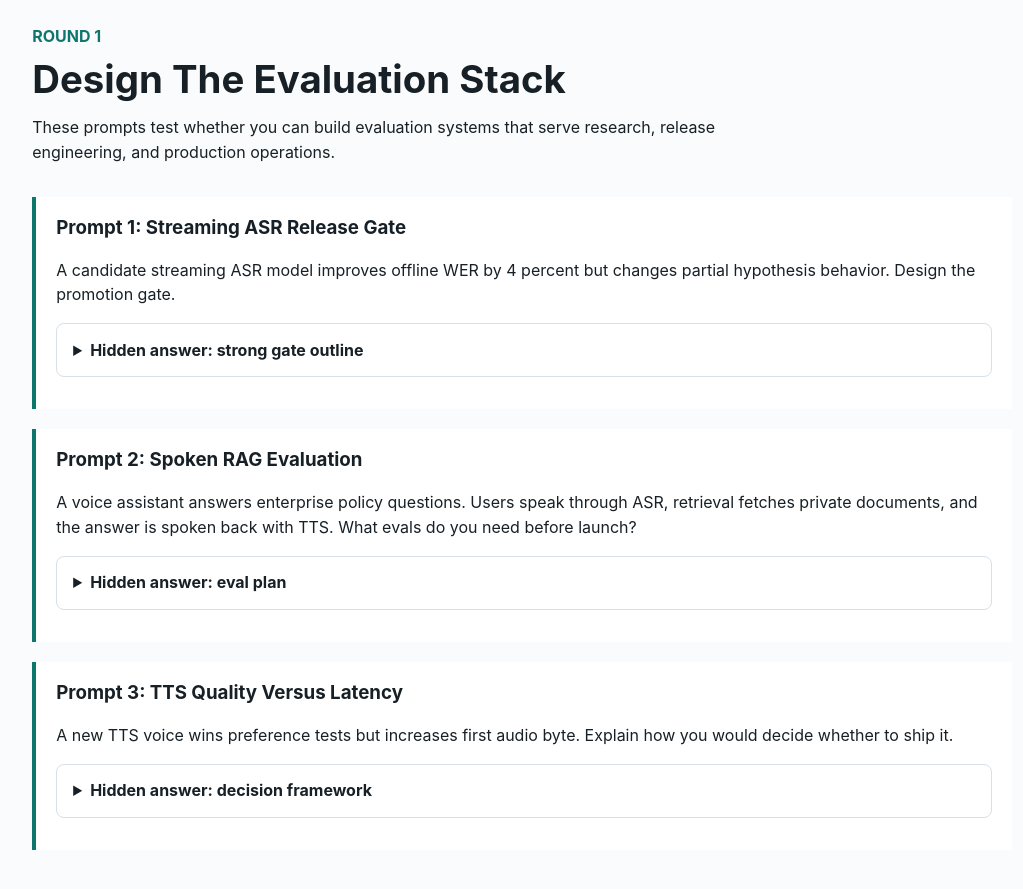
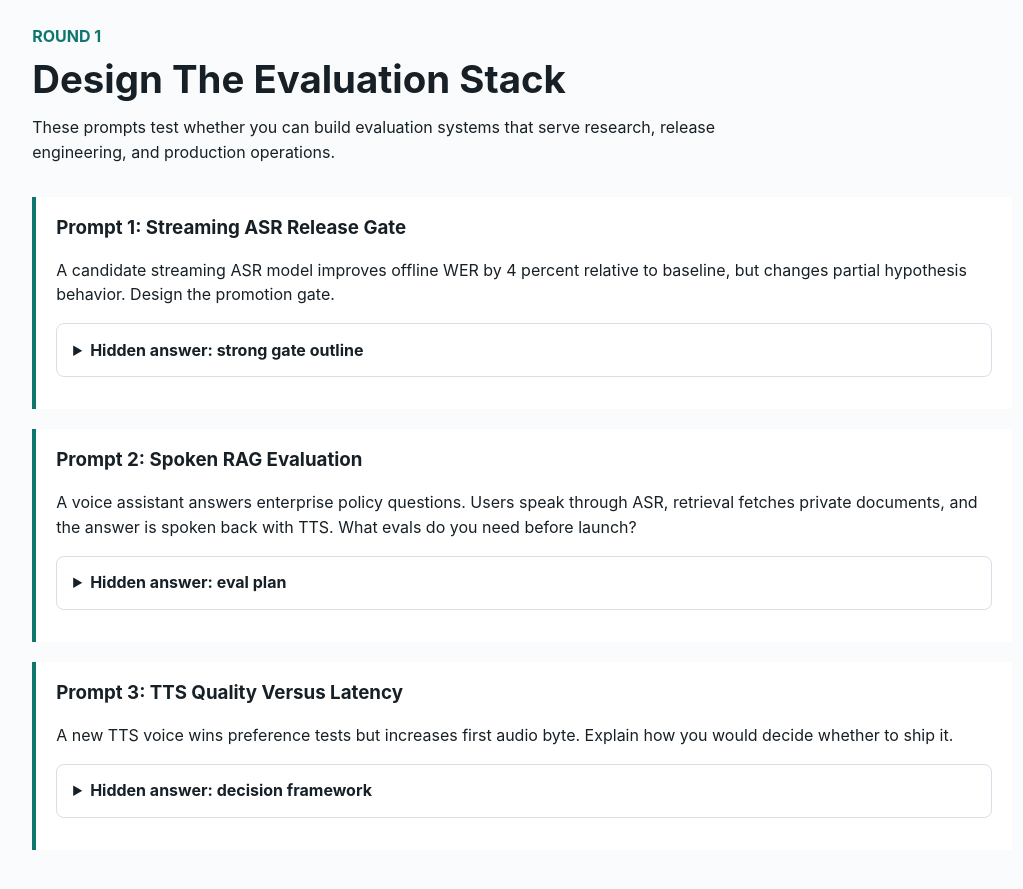
Before and after one commit to kennethli319/kennethli319.github.io, a Jekyll site: the page audio-text-ml-course/lessons/senior-audio-ml-evaluation-incident-exam.html, which Jekyll copies as it is, in a window 1280 px wide and 900 px high, scrolled down 1085 px. Shown: the top 889 px of the window, without its empty margins (19-1042 px from the left). Built offline with Jekyll 4.4.1, drawn with Linux system fonts in a browser that asks for light colours.

Commit message:
Clarify WER improvement in audio ML exam

```diff
--- a/audio-text-ml-course/lessons/senior-audio-ml-evaluation-incident-exam.html
+++ b/audio-text-ml-course/lessons/senior-audio-ml-evaluation-incident-exam.html
@@ -69,7 +69,8 @@
         <h3>Prompt 1: Streaming ASR Release Gate</h3>
         <p>
           A candidate streaming ASR model improves offline WER by 4 percent
-          but changes partial hypothesis behavior. Design the promotion gate.
+          relative to baseline, but changes partial hypothesis behavior. Design
+          the promotion gate.
         </p>
         <details class="qa">
           <summary>Hidden answer: strong gate outline</summary>
```
